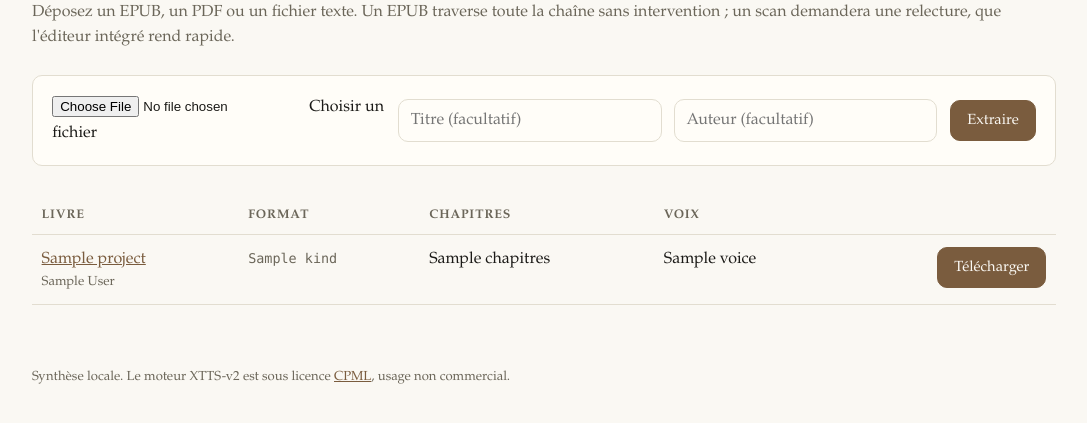
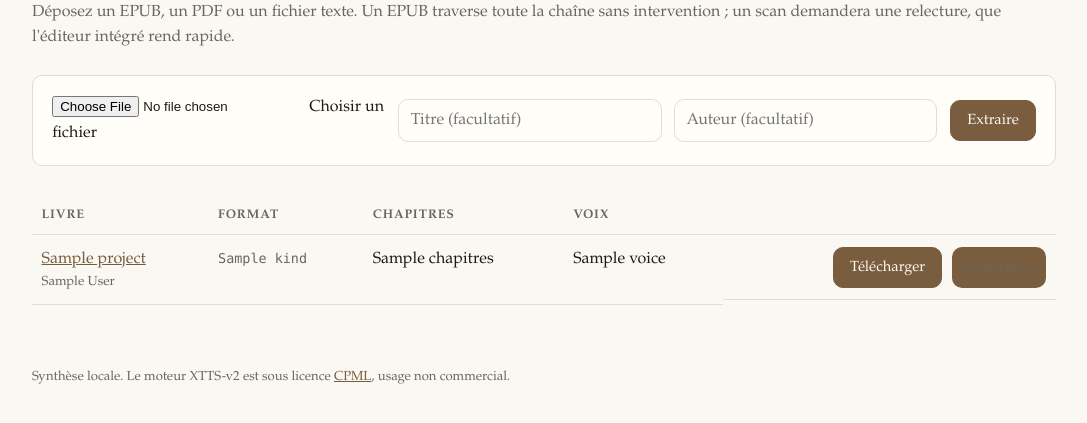
Before and after one commit to ralphi2811/voxlibris, a FastAPI app: template src/voxlibris/web/templates/index.html in a window 1280 px wide. Shown: the part 152-575 px from the top of the page, without its empty margins (96-1183 px from the left). Run offline with FastAPI, Linux system fonts and the light colour scheme; the template is opened without the code that fills it: most values are stand-ins (such as "Sample title", 1, 10 or a date in 2020).

Commit message:
Supprimer un projet depuis l'accueil
La route existait mais en DELETE, qu'aucun formulaire HTML ne sait envoyer, et
rien ne l'appelait : les projets d'essai s'accumulaient sans moyen de les
retirer autrement qu'en effaçant un dossier à la main.

Elle passe en POST, avec un bouton par ligne. La confirmation dit ce qui est
perdu — le nombre de chapitres, le texte relu, le livre audio assemblé s'il
existe — car une synthèse représente une vingtaine de minutes de calcul.

La suppression est refusée tant qu'une tâche tourne sur le projet : l'ouvrier
écrirait dans un dossier disparu.

Co-Authored-By: Claude Opus 5 <noreply@anthropic.com>

```diff
--- a/src/voxlibris/web/app.py
+++ b/src/voxlibris/web/app.py
@@ -126,9 +126,21 @@ def show_project(request: Request, name: str):
     )
 
 
-@app.delete("/projects/{name}")
+@app.post("/projects/{name}/delete")
 def delete_project(name: str):
-    shutil.rmtree(project_dir(name))
+    """Supprime un projet et tout ce qu'il contient.
+
+    POST plutôt que DELETE : un formulaire HTML ne sait envoyer que GET et POST, et
+    passer par du JavaScript pour un bouton relèverait de l'entêtement.
+
+    La suppression emporte le texte relu et les heures de synthèse — un livre de
+    quatre-vingt-dix minutes en demande vingt à produire. Une tâche en cours écrirait
+    d'ailleurs dans un dossier disparu : on refuse tant qu'elle n'est pas finie.
+    """
+    directory = project_dir(name)
+    if queue.active(name):
+        raise HTTPException(409, "Une tâche est en cours sur ce projet : attendez sa fin.")
+    shutil.rmtree(directory)
     return RedirectResponse("/", status_code=303)
 
 
--- a/src/voxlibris/web/static/app.js
+++ b/src/voxlibris/web/static/app.js
@@ -55,7 +55,17 @@
     }, interval);
   }
 
+  // Un formulaire portant data-confirm demande son avis à l'utilisateur avant de partir.
+  // Sans JavaScript la suppression reste possible, sans garde-fou : c'est le compromis
+  // habituel, et il vaut mieux qu'un bouton qui ne ferait rien du tout.
+  function guard(form) {
+    form.addEventListener("submit", function (event) {
+      if (!window.confirm(form.dataset.confirm)) event.preventDefault();
+    });
+  }
+
   document.addEventListener("DOMContentLoaded", function () {
     document.querySelectorAll("[data-poll]").forEach(start);
+    document.querySelectorAll("form[data-confirm]").forEach(guard);
   });
 })();
--- a/src/voxlibris/web/static/style.css
+++ b/src/voxlibris/web/static/style.css
@@ -106,6 +106,13 @@ table.projects td small { display: block; color: var(--ink-soft); font-size: .82
 .right { text-align: right; }
 code { font: .84em/1 ui-monospace, SFMono-Regular, Menlo, monospace; color: var(--ink-soft); }
 
+/* La suppression est irréversible : elle se tient à l'écart des actions courantes,
+   discrète tant qu'on ne la cherche pas, franchement rouge au survol. */
+.actions-cell { display: flex; gap: .6rem; align-items: center; justify-content: flex-end; }
+.actions-cell form { margin: 0; }
+.danger-button { border-color: transparent; color: var(--ink-soft); padding: .5rem .7rem; }
+.danger-button:hover { border-color: var(--bad); color: var(--bad); }
+
 .tag { font-size: .75rem; padding: .15rem .5rem; border-radius: 999px; }
 .tag.warn { background: var(--accent-soft); color: var(--warn); }
 
--- a/src/voxlibris/web/templates/index.html
+++ b/src/voxlibris/web/templates/index.html
@@ -36,13 +36,19 @@
       <td><code>{{ project.kind or "—" }}</code></td>
       <td>{{ project.status()["chapitres"] }}</td>
       <td>{{ project.voice or "—" }}</td>
-      <td class="right">
+      <td class="right actions-cell">
         {% set m4b = project.status()["m4b"] %}
         {% if m4b %}
           <a class="button" href="/projects/{{ name }}/files/{{ m4b.name }}">Télécharger</a>
         {% elif project.needs_review %}
           <span class="tag warn">à relire</span>
         {% endif %}
+        <form method="post" action="/projects/{{ name }}/delete"
+              data-confirm="Supprimer « {{ project.title }} » ? {{ project.status()['chapitres'] }} chapitre(s){% if m4b %}, le livre audio assemblé{% endif %} et le texte relu seront perdus.">
+          <button type="submit" class="ghost danger-button" title="Supprimer ce projet">
+            Supprimer
+          </button>
+        </form>
       </td>
     </tr>
     {% endfor %}
```
Also changed, not shown: tests/test_web.py (+29 -0 lines).
